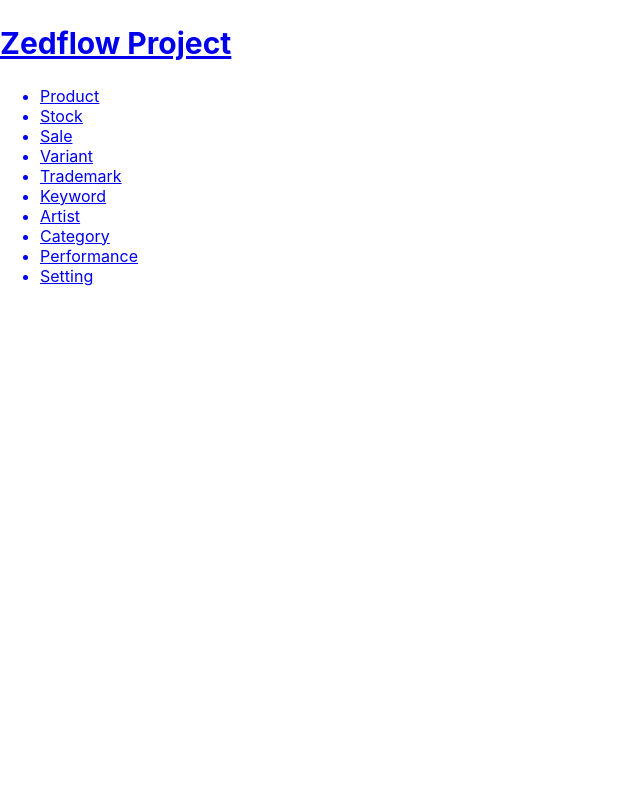
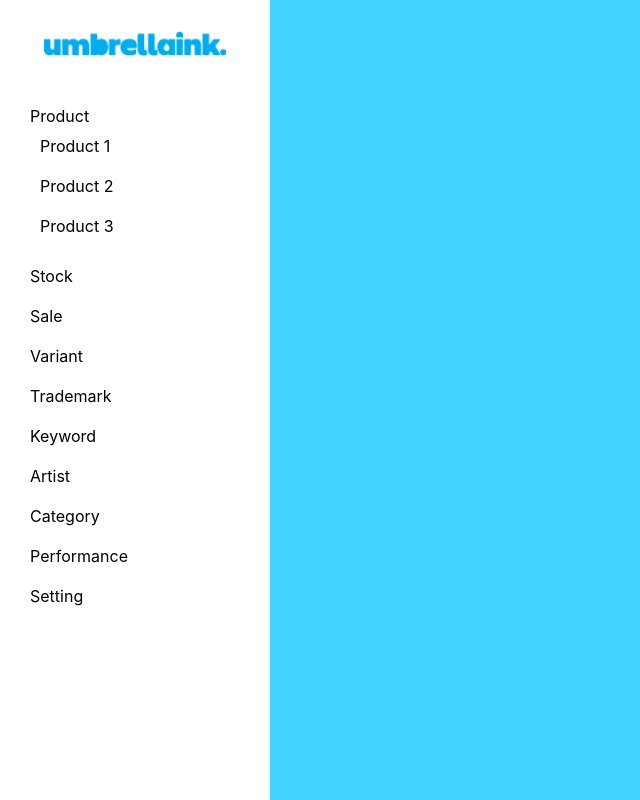
Before and after one commit to NightW0lfff/Zedflow-Project, a JavaScript app: page / in a window 1280 px wide. Shown: the whole page, without its empty margins (0-640 px from the left). Built offline with nearby package versions, Linux system fonts and the light colour scheme.

Commit message:
Add brand logo and some CSS style

```diff
--- a/public/index.html
+++ b/public/index.html
@@ -2,7 +2,7 @@
 <html lang="en">
   <head>
     <meta charset="utf-8" />
-    <link rel="icon" href="%PUBLIC_URL%/favicon.ico" />
+    <link rel="icon" href="favicon.ico" />
     <meta name="viewport" content="width=device-width, initial-scale=1" />
     <meta name="theme-color" content="#000000" />
     <meta
@@ -24,7 +24,7 @@
       work correctly both with client-side routing and a non-root public URL.
       Learn how to configure a non-root public URL by running `npm run build`.
     -->
-    <title>React App</title>
+    <title>Zedflow</title>
   </head>
   <body>
     <noscript>You need to enable JavaScript to run this app.</noscript>
--- a/src/App.js
+++ b/src/App.js
@@ -2,23 +2,24 @@ import "./style.css";
 
 function App() {
   const style = {
-    display: "none",
+    display: "block",
   };
 
   return (
     <nav className="nav">
       <a href="/" className="site-tile">
-        <h1>Zedflow Project</h1>
+        <img src="zedflow-logo.png" alt="Zedflow Logo" className="logo" />
+      </a>
       <ul>
         <li>
-            <a href="/" id="product-dropdown">
+          <a href="/" id="nav-item product-dropdown">
             Product
           </a>
-            <div id="product-list" style={style}>
+          <div id="nav-item product-list" style={style}>
             <ul>
-                <li>Product 1 - $10.00</li>
-                <li>Product 2 - $15.00</li>
-                <li>Product 3 - $20.00</li>
+              <li>Product 1</li>
+              <li>Product 2</li>
+              <li>Product 3</li>
             </ul>
           </div>
         </li>
@@ -32,7 +33,6 @@ function App() {
         <li>Performance</li>
         <li>Setting</li>
       </ul>
-      </a>
     </nav>
   );
 }
--- a/src/style.css
+++ b/src/style.css
@@ -2,7 +2,51 @@
   font-size: 16px;
 }
 
-/* Path: src\style.css */
 h1 {
   font-size: 30px;
 }
+
+body {
+  background-color: #00c3ffbd;
+}
+
+nav .logo {
+  display: block;
+  background-color: #fff;
+  margin-left: auto;
+  margin-right: auto;
+  margin-bottom: 40px;
+  margin-top: 10px;
+  width: 80%;
+}
+
+nav {
+  background-color: #fff;
+  color: #000;
+  padding: 20px;
+  position: fixed;
+  width: 230px;
+  height: 100%;
+  margin: 0;
+}
+
+nav ul {
+  list-style: none;
+  padding: 0;
+  margin: 0;
+}
+
+nav ul li {
+  padding: 10px;
+}
+
+a:link,
+a:hover {
+  color: #000;
+  text-decoration: none;
+}
+
+a:visited {
+  color: #000;
+  text-decoration: none;
+}
```
Also changed, not shown: public/zedflow-logo.png (renamed from public/brand-logo.png), 1 other file (tests, documents, lock files or other folders). Lines whose indentation alone changed are shown as unchanged.
